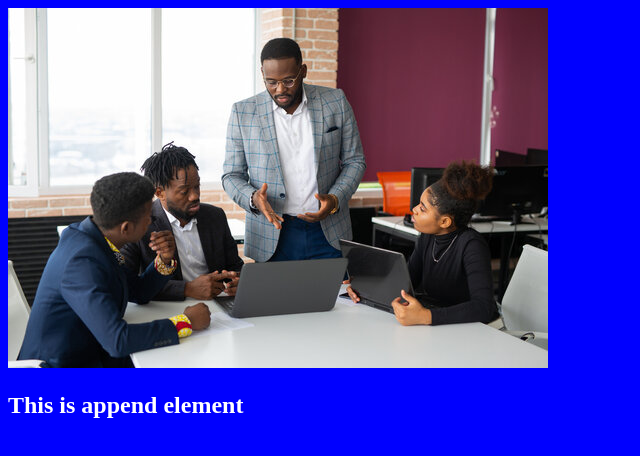
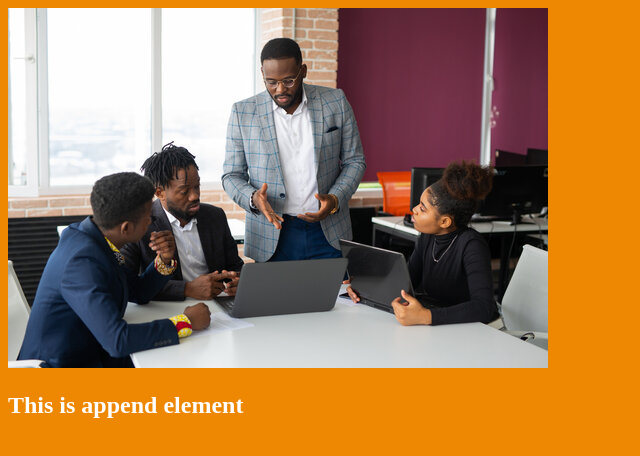
Before and after one commit to Tifebaris/6B3-WK8, a plain HTML site: page new.html in a window 1280 px wide. Shown: the whole page, without its empty margins (0-640 px from the left). Drawn offline with Linux system fonts and the light colour scheme.

Commit message:
feat:Introduction to DOM Manipulation

```diff
--- a/new.html
+++ b/new.html
@@ -28,7 +28,7 @@
 
     section.append(heading)
 
-    document.body.style.background='blue'
+    document.body.style.background= `rgb(${Math.floor(Math.random()*255)},${Math.floor(Math.random()*255)},${Math.floor(Math.random()*255)})`
     document.body.style.color='white'
 </script>
 </html>
```
